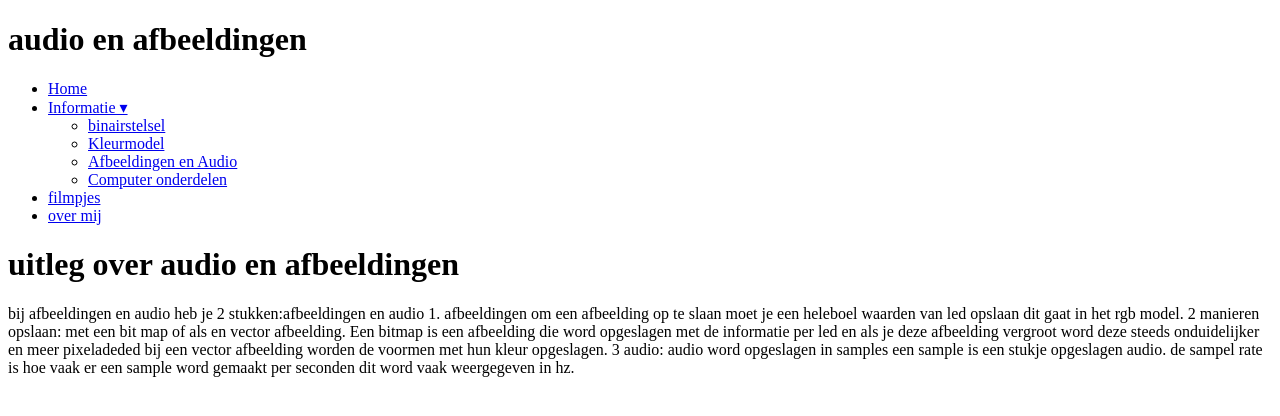
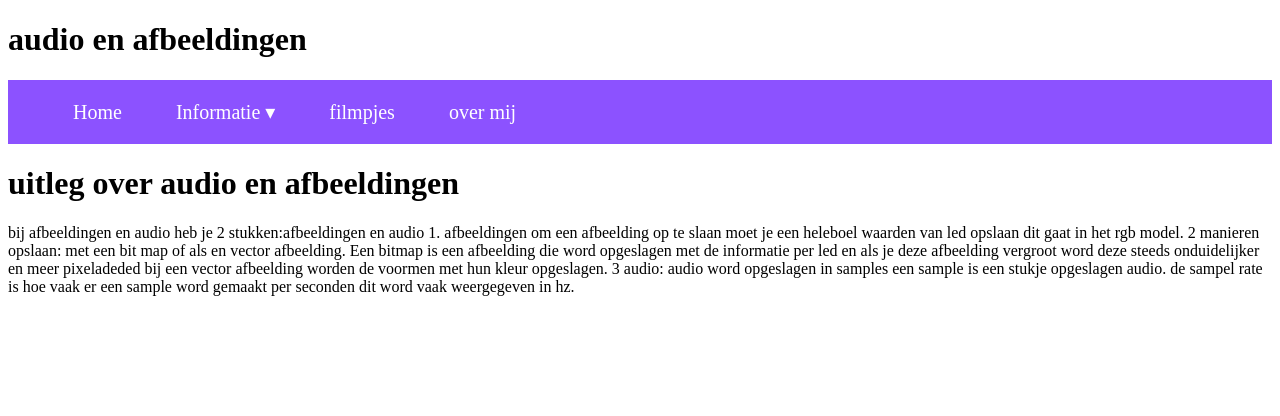
Before and after one commit to xanderswerkplaats/xanderswerkplaats.github.io, a plain HTML site: page afbeeldingenaudio.html in a window 1280 px wide. Drawn offline with Linux system fonts and the light colour scheme.

Commit message:
Update afbeeldingenaudio.html

```diff
--- a/afbeeldingenaudio.html
+++ b/afbeeldingenaudio.html
@@ -3,7 +3,7 @@
     <head>
      <h1>audio en afbeeldingen</h1>
      <meta charset="utf-8">
-     <link rel="stylesheet" href="opmaak.css">
+     <link rel="stylesheet" href="style.css">
     </head>
     <body>
        <nav>
```
